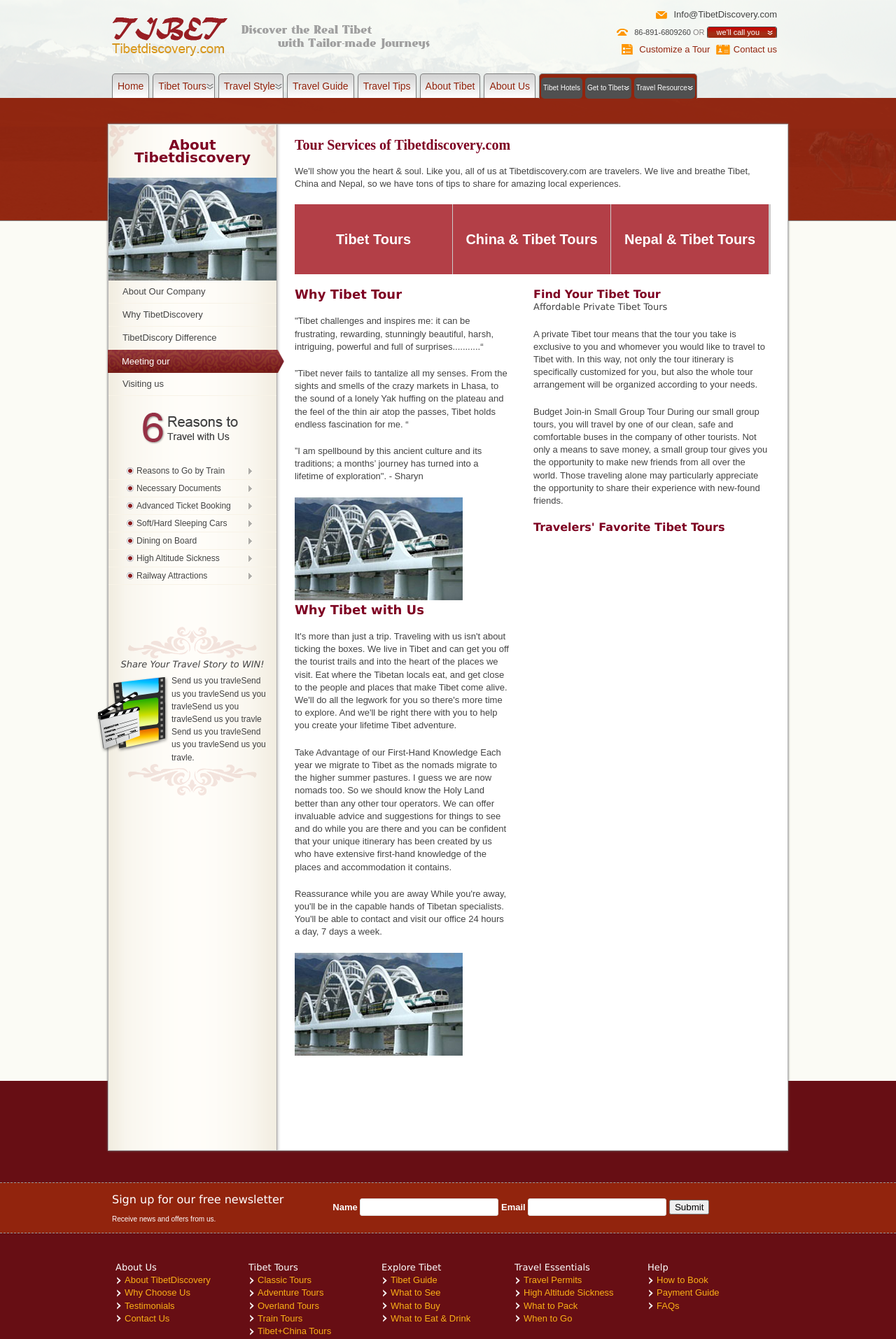
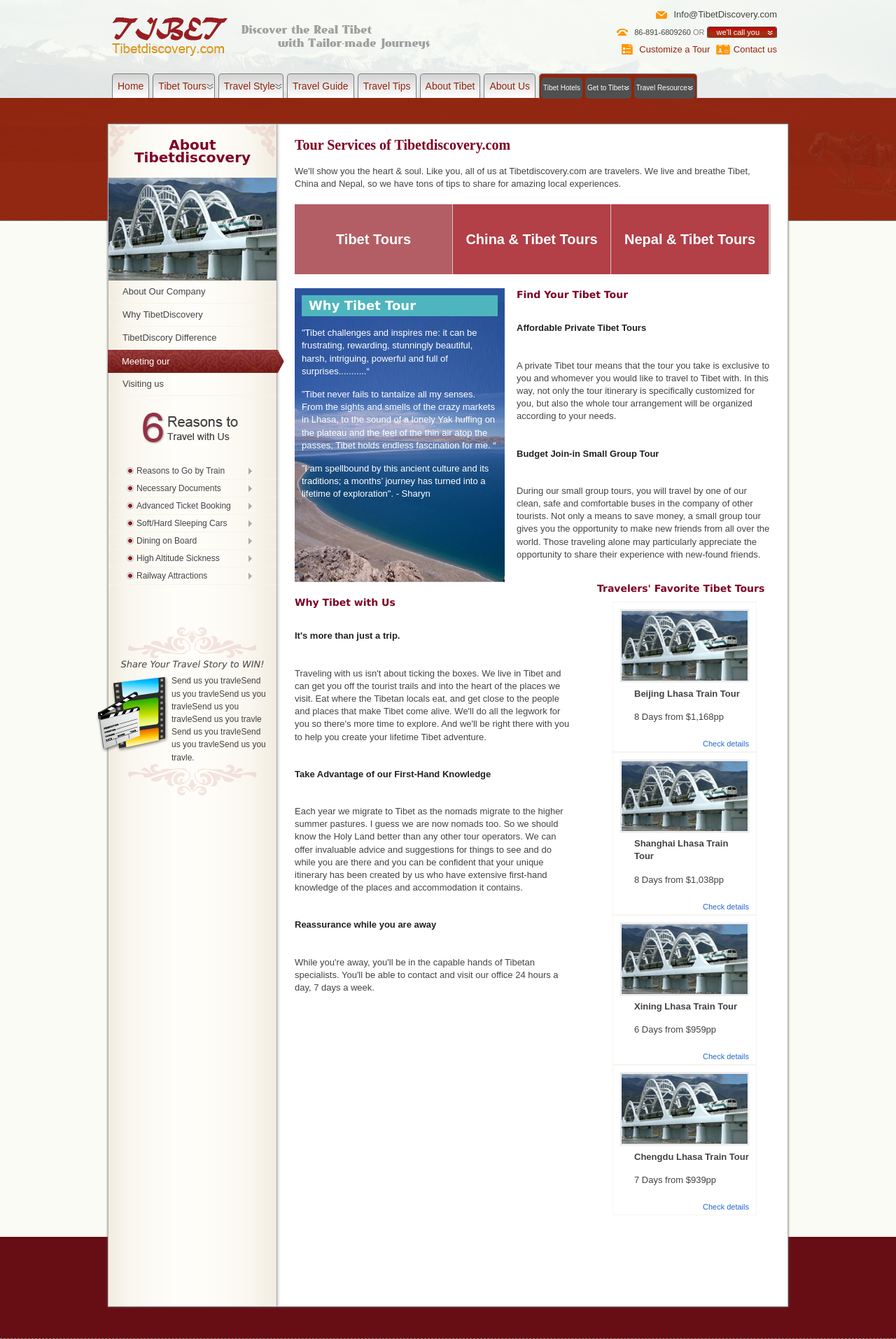
Before and after one commit to hellocreep/TD, a Django app: page /whatwedo/ in a window 1280 px wide. Shown: the top 1914 px of the page at 70% size. Run offline with Django 3.2, Linux system fonts and the light colour scheme.

Commit message:
newimages

```diff
--- a/pool/assets/styles/aboutus.css
+++ b/pool/assets/styles/aboutus.css
@@ -601,23 +601,62 @@ ul.wedo-nav {
 	font-size:20px;
 	cursor:pointer;
 }
-.wedo-nav li:hover{
+.wedo-nav li:hover,
+.wedo-nav .active{
 	background:#B35E64;
 }
-.wedo-unit{
-
+.wedo-unit h2{
+	color:#fff;
+	text-indent:10px;
+}
+.wedo-unit h3{
+	font-size:14px;
+	margin:0 0 10px 0;
+}
+.wedo-unit strong{
+	color:#222;
+	padding:20px 0;
+	display:block;
+}
+.wedo-unit p {
+	margin:15px 0;
+}
+.wedo-left p{
+	color:#fff;
+}
+.wedo-left{
+	float:left;
+	width:280px;
+	padding:10px;
+	height:400px;
+	min-height:100px;
+	margin-right:10px;
+	clear:left;
+	background:url(/imagesnew/aboutus/wedo-bg.png) 0 20px no-repeat #2B539C;
+}
+.wedo-right{
+	float:right;
+	width:365px;
+}
+.wedo-title{
+	display:block;
+	height:30px;
+	line-height:30px;
+	background:#4EB5BE;
+}
+.wedo-left2{
+	float:left;
+	width:400px;
+	min-height:100px;
+	margin-top:20px;
+	margin-right:10px;
+	clear:left;
 }
 
-.wedo-unit p {
-	margin:20px 0;
-}
+.wedo-reco{
+	float:right;
+	width:250px;
 
-.wedo-left{
-	float:left;
-	width:45%;
-	min-height:100px;
-	margin-right:5%;
-	clear:left;
 }
 
 /* @OUR TEAM
--- a/pool/templates/whatwedo.html
+++ b/pool/templates/whatwedo.html
@@ -19,7 +19,7 @@
 			Like you, all of us at Tibetdiscovery.com are travelers. We live and breathe Tibet, China and Nepal, so we have tons of tips to share for amazing local experiences.
 		</p>
 		<ul class="wedo-nav clearfix">
-			<li>
+			<li class="active">
 				Tibet Tours
 			</li>
 			<li>
@@ -31,7 +31,7 @@
 		</ul>
 		<div class="wedo-unit">
 			<div class="wedo-left">
-				<h2>Why Tibet Tour</h2>
+				<h2 class="wedo-title">Why Tibet Tour</h2>
 				<p>
 					"Tibet challenges and inspires me: it can be frustrating, rewarding, stunningly beautiful, harsh, intriguing, powerful and full of surprises...........“
 				</p>
@@ -41,52 +41,84 @@
 				<p>
 					”I am spellbound by this ancient culture and its traditions; a months’ journey has turned into a lifetime of exploration". - Sharyn
 				</p>
-				<img src="/imagesnew/train-img.jpg" alt="train">
 			</div>
 			<div class="wedo-right">
 				<h3>Find Your Tibet Tour </h3>
-
-					<h4>Affordable Private Tibet Tours</h4>
+				<strong>Affordable Private Tibet Tours</strong>
 				<p>
 					A private Tibet tour means that the tour you take is exclusive to you and whomever you would like to travel to Tibet with. In this way, not only the tour itinerary is specifically customized for you, but also the whole tour arrangement will be organized according to your needs.
 				</p>
+				<strong>Budget Join-in Small Group Tour</strong>
 				<p>
-					Budget Join-in Small Group Tour
-
 					During our small group tours, you will travel by one of our clean, safe and comfortable buses in the company of other tourists. Not only a means to save money, a small group tour gives you the opportunity to make new friends from all over the world. Those traveling alone may particularly appreciate the opportunity to share their experience with new-found friends.
 				</p>
 			</div>
-		</div>
-		<div class="wedo-unit">
-			<div class="wedo-left">
-				<h2>Why Tibet with Us </h2>
+			<div class="wedo-left2">
+				<h3>Why Tibet with Us </h3>
+				<strong>It's more than just a trip.</strong>
 				<p>
-					It's more than just a trip.
-
 					Traveling with us isn't about ticking the boxes. We live in Tibet and can get you off the tourist trails and into the heart of the places we visit. Eat where the Tibetan locals eat, and get close to the people and places that make Tibet come alive.
 
 					We'll do all the legwork for you so there's more time to explore. And we'll be right there with you to help you create your lifetime Tibet adventure.
 				</p>
+				<strong>Take Advantage of our First-Hand Knowledge</strong>
 				<p>
-					Take Advantage of our First-Hand Knowledge
-
 					Each year we migrate to Tibet as the nomads migrate to the higher summer pastures. I guess we are now nomads too. So we should know the Holy Land better than any other tour operators.
 
 					We can offer invaluable advice and suggestions for things to see and do while you are there and you can be confident that your unique itinerary has been created by us who have extensive first-hand knowledge of the places and accommodation it contains.
 				</p>
+				<strong>Reassurance while you are away</strong>
 				<p>
-					Reassurance while you are away
-
 					While you're away, you'll be in the capable hands of Tibetan specialists. You'll be able to contact and visit our office 24 hours a day, 7 days a week.
 				</p>
-				<img src="/imagesnew/train-img.jpg">
 			</div>
-			<div class="wedo-right">
+			<div class="wedo-reco">
 				<h3>Travelers' Favorite Tibet Tours </h3>
+				<!--火车sidebar 下面的线路推荐 -->
+				<div class="side-reco">
+					<a href="beijing-lhasa-tour/beijing-lhasa-train-tour/"><img class="reco-img" src="/imagesnew/train-img.jpg"></a>
+					<div class="reco-details">
+						<a class="reco-title" href="beijing-lhasa-tour/beijing-lhasa-train-tour/ ">Beijing Lhasa Train Tour</a>
+						<p class="reco-con">
+							<span class="days">8 Days</span> from <span class="price">$1,168pp</span>
+						</p>
+						<a class="reco-click" href="beijing-lhasa-tour/beijing-lhasa-train-tour/">Check details</a>
+					</div>
+				</div>
+				<div class="side-reco">
+					<a href="shanghai-tibet-tour/tibet-train-tour-from-shanghai-8days/"><img class="reco-img" src="/imagesnew/train-img.jpg"></a>
+					<div class="reco-details">
+						<a class="reco-title" href="shanghai-tibet-tour/tibet-train-tour-from-shanghai-8days/ ">Shanghai Lhasa Train Tour</a>
+						<p class="reco-con">
+							<span class="days">8 Days</span> from <span class="price">$1,038pp</span>
+						</p>
+						<a class="reco-click" href="shanghai-tibet-tour/tibet-train-tour-from-shanghai-8days/">Check details</a>
+					</div>
+				</div>
+				<div class="side-reco">
+					<a href="private-tours/qinghai-tibet-train-tour/"><img class="reco-img" src="/imagesnew/train-img.jpg"></a>
+					<div class="reco-details">
+						<a class="reco-title" href="private-tours/qinghai-tibet-train-tour/ ">Xining Lhasa Train Tour</a>
+						<p class="reco-con">
+							<span class="days">6 Days</span> from <span class="price">$959pp</span>
+						</p>
+						<a class="reco-click" href="private-tours/qinghai-tibet-train-tour/">Check details</a>
+					</div>
+				</div>
+				<div class="side-reco">
+					<a href="chengdu-tibet-tour/lhasa-chengdu-train-tour-7days/"><img class="reco-img" src="/imagesnew/train-img.jpg"></a>
+					<div class="reco-details">
+						<a class="reco-title" href="chengdu-tibet-tour/lhasa-chengdu-train-tour-7days/ ">Chengdu Lhasa Train Tour</a>
+						<p class="reco-con">
+							<span class="days">7 Days</span> from <span class="price">$939pp</span>
+						</p>
+						<a class="reco-click" href="chengdu-tibet-tour/lhasa-chengdu-train-tour-7days/">Check details</a>
+					</div>
+				</div>
+				<!--火车sidebar 下面的线路推荐  end-->
 			</div>
 		</div>
 	</div>
 </div>
-</div>
 {% include 'footer.html' %}
 {% endblock %}
```
Also changed, not shown: pool/imagesnew/aboutus/wedo-bg.png (added), pool/imagesnew/aboutus/why/DSC00393.jpg (added), pool/imagesnew/aboutus/why/DSC_0053.JPG (added), pool/imagesnew/aboutus/why/Tibet Kailash.jpg (added), pool/imagesnew/aboutus/why/discover_lhasa.jpg (added), pool/imagesnew/aboutus/why/everest-hiking.jpg (added), pool/imagesnew/aboutus/why/laura-posting.jpg (added), pool/imagesnew/aboutus/why/namtso-lake.jpg (added), pool/imagesnew/aboutus/why/peaceful-namtso-lake.jpg (added), pool/imagesnew/aboutus/why/professional-tour-guide.PNG (added), pool/imagesnew/aboutus/why/responsible-tibet-travel.jpg (added), pool/imagesnew/aboutus/why/riding-around-namtso-lake.jpg (added), pool/imagesnew/aboutus/why/simple-tibetan-people.jpg (added), pool/imagesnew/aboutus/why/tibet-monk-window.jpg (added), 4 more files.
